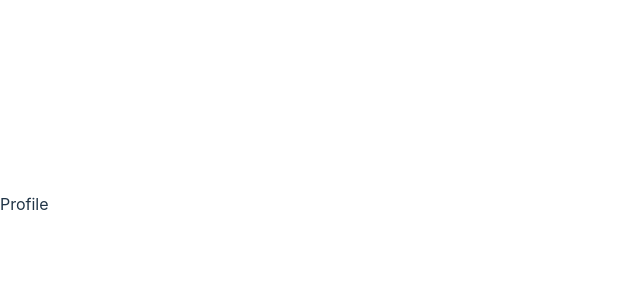
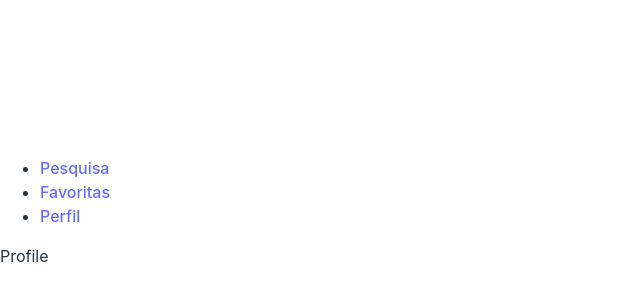
Before and after one commit to chapetta/projeto-spotfy, a React (Vite) app: page /profile in a window 1280 px wide. Shown: the part 196-496 px from the top of the page, without its empty margins (0-640 px from the left). Built offline with nearby package versions, Linux system fonts and the light colour scheme.

Commit message:
criando o header e os links de navegação

```diff
--- /dev/null
+++ b/src/componentes/Header.tsx
@@ -0,0 +1,58 @@
+import { useState, useEffect } from 'react';
+import { Link } from 'react-router-dom';
+import { getUser } from '../services/userAPI';
+import Loading from './Loading';
+
+function Header() {
+  const [user, setUser] = useState<string>('');
+  const [loading, setLoading] = useState<boolean>(true);
+
+  useEffect(() => {
+    async function fetchUser() {
+      try {
+        const response: any = await getUser();
+        const fetchedUser = response as { name: string };
+        setLoading(false);
+        setUser(fetchedUser.name);
+      } catch (error) {
+        console.log('Não foi possível encontrar um usuário', error);
+      }
+    }
+    fetchUser();
+  }, []);
+
+  return (
+    <header>
+      {loading ? (
+        <Loading />
+      ) : (
+        <div>
+          <p>{user}</p>
+          <nav>
+            <ul>
+              <li>
+                <Link to="/search">
+                  Pesquisa
+                </Link>
+
+              </li>
+              <li>
+                <Link to="/favorites">
+                  {' '}
+                  Favoritas
+                </Link>
+              </li>
+              <li>
+                <Link to="/profile">
+                  Perfil
+                </Link>
+              </li>
+            </ul>
+          </nav>
+        </div>
+      )}
+    </header>
+  );
+}
+
+export default Header;
--- /dev/null
+++ b/src/componentes/Loading.tsx
@@ -0,0 +1,5 @@
+function Loading() {
+  return <p>Carregando...</p>;
+}
+
+export default Loading;
--- a/src/pages/Album.tsx
+++ b/src/pages/Album.tsx
@@ -1,6 +1,9 @@
+import Header from '../componentes/Header';
+
 function Album() {
   return (
     <div>
+      <Header />
       Album
     </div>
   );
--- a/src/pages/Favorites.tsx
+++ b/src/pages/Favorites.tsx
@@ -1,6 +1,9 @@
+import Header from '../componentes/Header';
+
 function Favorites() {
   return (
     <div>
+      <Header />
       Favorites
     </div>
   );
--- a/src/pages/Login.tsx
+++ b/src/pages/Login.tsx
@@ -1,9 +1,14 @@
 /* eslint-disable react/jsx-curly-spacing */
 import { useState, useEffect } from 'react';
+import { useNavigate } from 'react-router-dom';
+import { createUser } from '../services/userAPI';
+import Loading from '../componentes/Loading';
 
 function Login() {
   const [validateButton, setValidateButton] = useState(true);
   const [inputValue, setInputValue] = useState('');
+  const [loading, setLoading] = useState(false);
+  const navigate = useNavigate();
 
   function validateLogin() {
     if (inputValue.length >= 3) {
@@ -12,14 +17,31 @@ function Login() {
       setValidateButton(true);
     }
   }
+
   useEffect(() => {
     validateLogin();
     // eslint-disable-next-line react-hooks/exhaustive-deps
   }, [inputValue]);
+
+  const handleSubmit = async (e: { preventDefault: () => void; }) => {
+    e.preventDefault();
+    setLoading(true);
+
+    try {
+      await createUser({ name: inputValue });
+      setLoading(false);
+      navigate('/search');
+    } catch (error) {
+      console.log('Error creating user:', error);
+      setLoading(false);
+    }
+  };
+
   return (
+    loading ? <Loading /> : (
       <div>
         <h1>ChapsTunes</h1>
-      <form>
+        <form onSubmit={handleSubmit}>
           <label>
             <input
               placeholder="Nome"
@@ -27,14 +49,12 @@ function Login() {
               onChange={({ target }) => setInputValue(target.value)}
             />
           </label>
-        <button
-          disabled={validateButton}
-        >
+          <button disabled={validateButton} type="submit">
             Entrar
-
           </button>
         </form>
       </div>
+    )
   );
 }
 
--- a/src/pages/Profile.tsx
+++ b/src/pages/Profile.tsx
@@ -1,6 +1,9 @@
+import Header from '../componentes/Header';
+
 function Profile() {
   return (
     <div>
+      <Header />
       Profile
     </div>
   );
--- a/src/pages/ProfileEdit.tsx
+++ b/src/pages/ProfileEdit.tsx
@@ -1,6 +1,9 @@
+import Header from '../componentes/Header';
+
 function ProfileEdit() {
   return (
     <div>
+      <Header />
       ProfileEdit
     </div>
   );
--- a/src/pages/Search.tsx
+++ b/src/pages/Search.tsx
@@ -1,6 +1,9 @@
+import Header from '../componentes/Header';
+
 function Search() {
   return (
     <div>
+      <Header />
       Search
     </div>
   );
--- a/src/services/userAPI.tsx
+++ b/src/services/userAPI.tsx
@@ -41,9 +41,9 @@ export const getUser = () => new Promise((resolve) => {
 export const createUser = (user:
 {
   name: string,
-  email: string,
-  image: string,
-  description: string
+  email?: string,
+  image?: string,
+  description?: string
 }) => new Promise((resolve) => {
   const emptyUser = {
     name: '',
```
Lines whose indentation alone changed are shown as unchanged.
